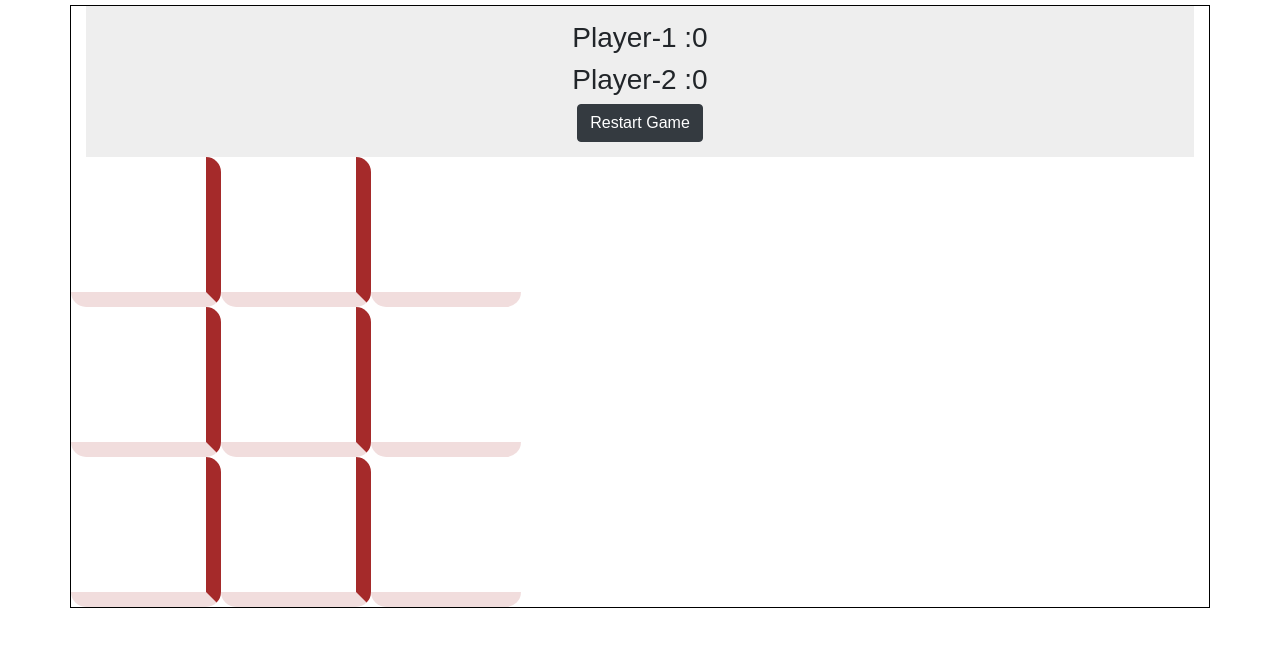
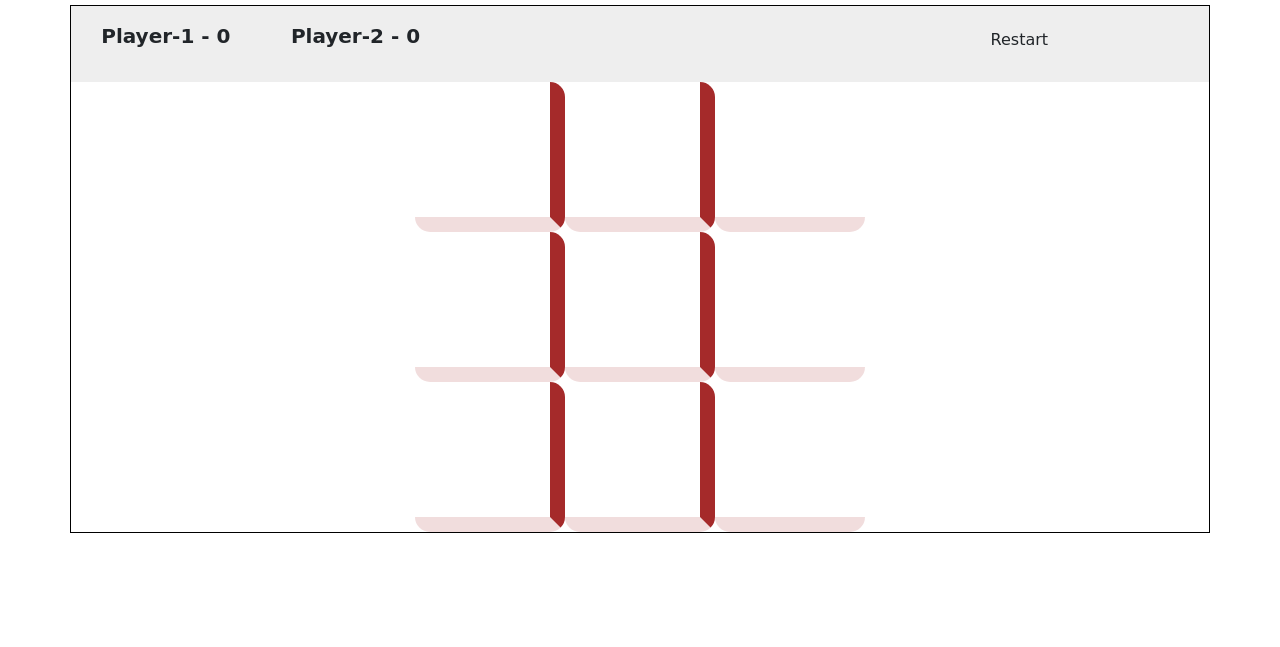
Before and after one commit to pallav-jain-au3/TICTACTOE, a website built with webpack: page views/index.html in a window 1280 px wide. Shown: the part 51-698 px from the top of the page. Built offline with nearby package versions, Linux system fonts and the light colour scheme; files whose address does not match are found by name.

Commit message:
Modify UI

```diff
--- a/public/css/styles.css
+++ b/public/css/styles.css
@@ -2,6 +2,7 @@
 width : 500 px;
 margin: 0 auto;
 border: 1px solid #000;
+padding: 0;
 }
 
 #game-view-info{
@@ -11,20 +12,25 @@ border: 1px solid #000;
   font-weight: bold;
   text-align: center;
   background: #eee;
+  font-family: cursive;
 }
 
 #game-view-squares{
   width: 500px;
-  display: flex;
-  flex-wrap: wrap;
-  padding: 25px;;
+  /* display: flex;
+  flex-wrap: wrap; */
+  padding: 25px;
+  background:blue;
   box-sizing: border-box;
 }
+
+/* .scores{
+  font-family: cursive;
+} */
 
  .column {
     width: 150px;
     height : 150px;
-    justify-content: center;
     box-sizing: border-box;
     font-family: cursive;
     font-size: 75px;
--- a/src/index.js
+++ b/src/index.js
@@ -18,8 +18,16 @@ function listenForClickOnRestart() {
 
 function displayScores() {
   $('.scores').html(`
-  <h3>Player-1 :${series.scoreBoard._P1Score} </h3>
-  <h3>Player-2 :${series.scoreBoard._P2Score} </h3>
+  <div class = "row">
+   <div class = "col-6">
+     <p>Player-1 - ${series.scoreBoard._P1Score} </p>
+   </div>
+   <div class = "col-6">
+     <p>Player-2 - ${series.scoreBoard._P2Score} </p>
+    </div>
+  </div>
+
+
   `)
 }
 
@@ -65,10 +73,16 @@ function checkForGameProgress() {
     series.updateScoreBoard();
     displayScores();
     displayResult();
+    removeEventListenerFromSqaures()
     return;
   }
   return;
 
+}
+
+function removeEventListenerFromSqaures(){
+  $('.column').unbind('click');
+  return
 }
 
 function displayResult() {
--- a/views/index.html
+++ b/views/index.html
@@ -19,24 +19,28 @@
 
   <div id = "game-view" class='container board text-center'>
     <div id = "game-view-info">
-      <div class="scores"></div>
-        <div class="result"></div>
-        <button class="btn btn-dark" id = "restart">Restart Game</button>
+      <div class="row">
+          <div class="col-lg-4"><div class="scores"></div></div>
+          <div class="col-lg-4"><div class="result"></div></div>
+          <div class="col-lg-4"><button class="btn btn-transparent" id = "restart">Restart</button></div>
+
+      </div>
+
   </div>
 
 
-<div class="game-view-sqaures">
-    <div class="row">
+<div id="game-view-sqaures">
+    <div class="row justify-content-center">
       <div id = "0" class="column"></div>
       <div id = "1" class="column"></div>
       <div id = "2" class="column"></div>
     </div>
-    <div class="row">
+    <div class="row  justify-content-center">
       <div id = "3" class="column"></div>
       <div id = "4" class="column"></div>
       <div id = "5" class="column"></div>
     </div>
-    <div class="row">
+    <div class="row  justify-content-center">
       <div id = "6" class="column"></div>
       <div id = "7" class="column"></div>
       <div id = "8" class="column"></div>
```
Also changed, not shown: public/javascript/index.bundle.js (+1 -1 lines).
